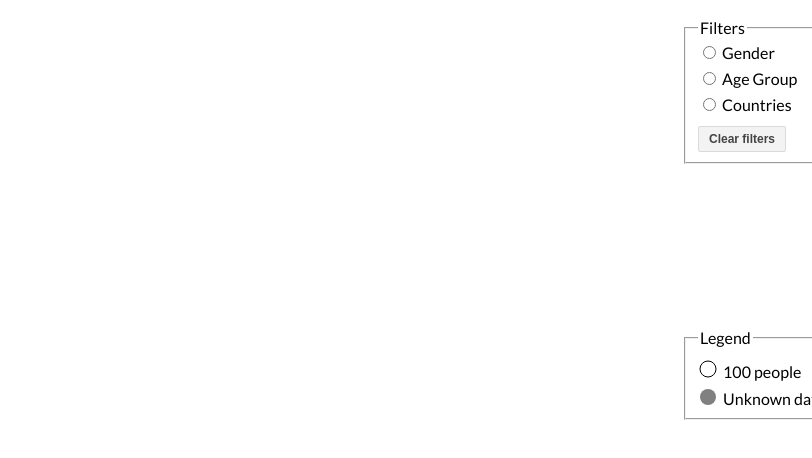
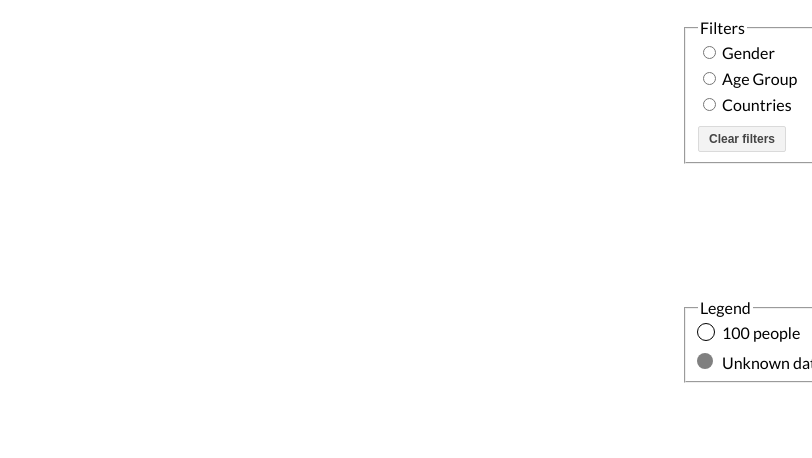
Before and after one commit to UW-CSE442-WI20/A3-The-Ebola-Epidemic, a website built with Parcel: page src/index.html in a window 1280 px wide. Shown: the part 82-540 px from the top of the page, without its empty margins (468-1280 px from the left). Built offline with nearby package versions, Linux system fonts and the light colour scheme.

Commit message:
Positioning of circles on legends

```diff
--- a/src/index.html
+++ b/src/index.html
@@ -29,13 +29,13 @@
         <fieldset class="sub-fieldset">
             <legend>Subfilters</legend>
             <input type="checkbox" class="subfilter-gender" id="male" checked>
-            <svg height="23" width="22"><ellipse cx="12" cy="15" rx="8" ry="8" fill="#4682b4"/></svg>
             <label for="male">Male</label>
+            <span class="dot" style="background-color: #4682b4"></span>
             <br/>
 
             <input type="checkbox" class="subfilter-gender" id="female" checked>
-            <svg height="23" width="22"><ellipse cx="12" cy="15" rx="8" ry="8" fill="#db7093"/></svg>
             <label for="female">Female</label>
+            <span class="dot" style="background-color: #db7093"></span>
             <br/>
         </fieldset>
     </div>
@@ -43,18 +43,18 @@
         <fieldset class="sub-fieldset">
             <legend>Subfilters</legend>
             <input type="checkbox" class="subfilter-age" id="age0-14" checked>
-            <svg height="23" width="22"><ellipse cx="12" cy="15" rx="8" ry="8" fill="#9e6ebd"/></svg>
             <label for="age0-14">Ages 0-14</label>
+            <span class="dot" style="background-color: #9e6ebd"></span>
             <br/>
 
             <input type="checkbox" class="subfilter-age" id="age15-44" checked>
-            <svg height="23" width="22"><ellipse cx="12" cy="15" rx="8" ry="8" fill="#7aa457"/></svg>
             <label for="age15-44">Ages 15-44</label>
+            <span class="dot" style="background-color: #7aa457"></span>
             <br/>
 
             <input type="checkbox" class="subfilter-age" id="age44-and-up" checked>
-            <svg height="23" width="22"><ellipse cx="12" cy="15" rx="8" ry="8" fill="#cb6751"/></svg>
             <label for="age44-and-up">Ages 44+</label>
+            <span class="dot" style="background-color: #cb6751"></span>
             <br/>
         </fieldset>
     </div>
@@ -62,18 +62,18 @@
         <fieldset class="sub-fieldset">
             <legend>Subfilters</legend>
             <input type="checkbox" class="subfilter-country" id="guinea" checked>
-            <svg height="23" width="22"><ellipse cx="12" cy="15" rx="8" ry="8" fill="#ffa600"/></svg>
             <label for="guinea">Guinea</label>
+            <span class="dot" style="background-color: #ffa600"></span>
             <br/>
 
             <input type="checkbox" class="subfilter-country" id="liberia" checked>
-            <svg height="23" width="22"><ellipse cx="12" cy="15" rx="8" ry="8" fill="#bc5090"/></svg>
             <label for="liberia">Liberia</label>
+            <span class="dot" style="background-color: #bc5090"></span>
             <br/>
 
             <input type="checkbox" class="subfilter-country" id="sierraLeone" checked>
-            <svg height="23" width="22"><ellipse cx="12" cy="15" rx="8" ry="8" fill="#374c80"/></svg>
             <label for="sierraLeone">Sierra Leone</label>
+            <span class="dot" style="background-color: #374c80"></span>
             <br/>
         </fieldset>
     </div>
@@ -82,16 +82,12 @@
       <fieldset>
           <legend>Legend</legend>
           <div>
-              <svg height="25" width="22">
-                  <ellipse cx="10" cy="16" rx="8" ry="8" stroke="black" fill="white" />
-              </svg>
-              <div style="display: inline">100 people</div>
+              <span class="dot" style="background-color: white; border: 1px solid black;"></span>
+              <span class="legend-label">100 people</span>
           </div>
-          <div>
-              <svg height="24" width="22">
-                  <circle cx="10" cy="16" r="8" fill="gray" />
-              </svg>
-              <div style="display: inline">Unknown data</div>
+          <div style="margin-top: 30px">
+              <span class="dot" style="background-color: gray"></span>
+              <span class="legend-label">Unknown data</span>
           </div>
       </fieldset>
     </div>
--- a/src/styles.css
+++ b/src/styles.css
@@ -38,7 +38,7 @@ h1 {
 
 .sub-fieldset {
     width: 140px;
-    height: 120px;
+    height: 90px;
 }
 
 #color-legend {
@@ -52,8 +52,12 @@ h1 {
 #people-legend {
     display: inline-block;
     position: fixed;
-    top: 410px;
+    top: 380px;
     left: 1150px;
+}
+
+#people-legend fieldset {
+    height: 65px;
 }
 
 input {
@@ -71,3 +75,21 @@ button {
     outline: none;
     margin-top: 5px;
 }
+
+.dot {
+  height: 16px;
+  width: 16px;
+  border-radius: 50%;
+  display: inline-block;
+  position: absolute;
+  right: 25px;
+}
+
+#people-legend .dot {
+    left: 15px;
+}
+
+.legend-label{
+    position: absolute;
+    left: 40px;
+}
```
